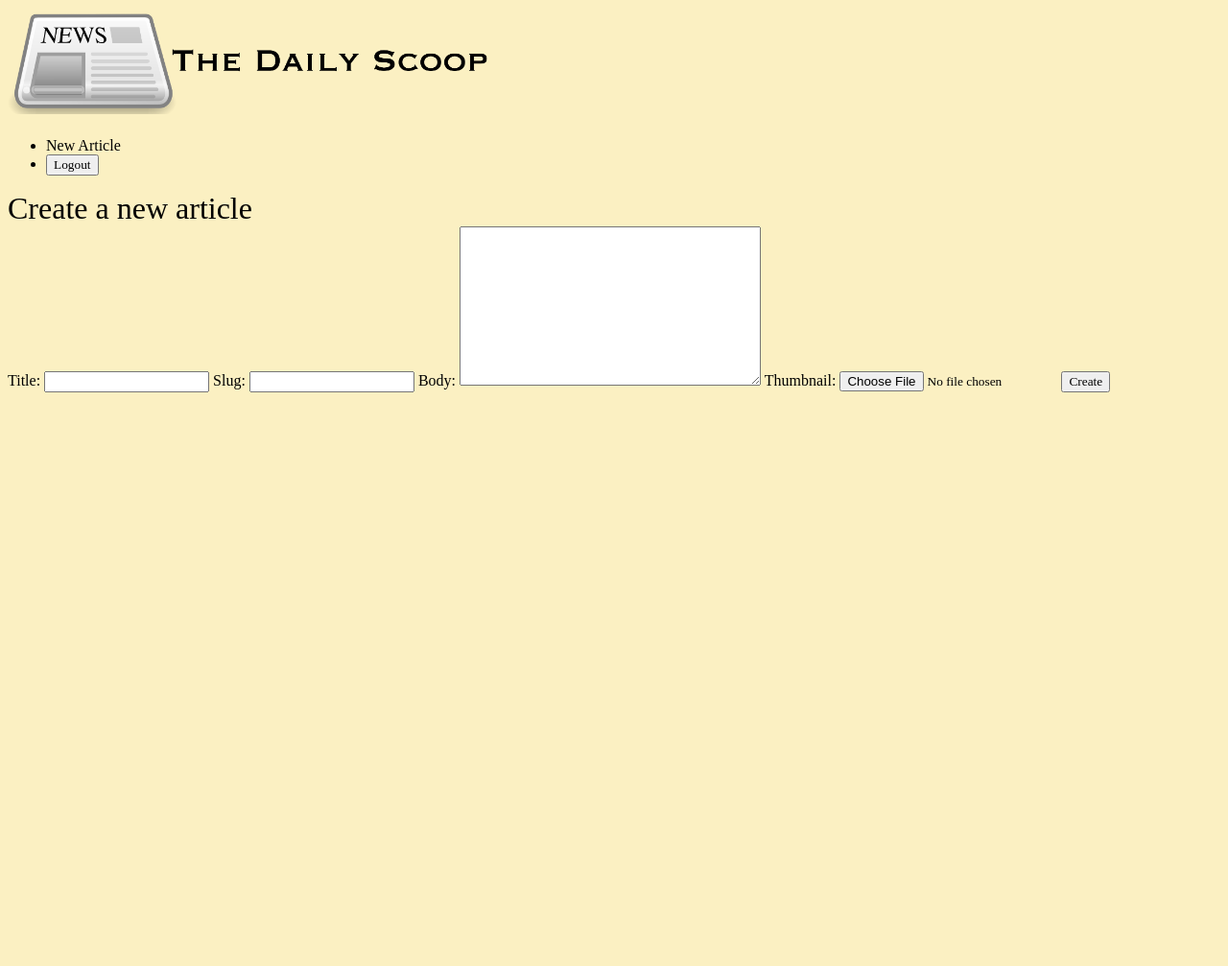
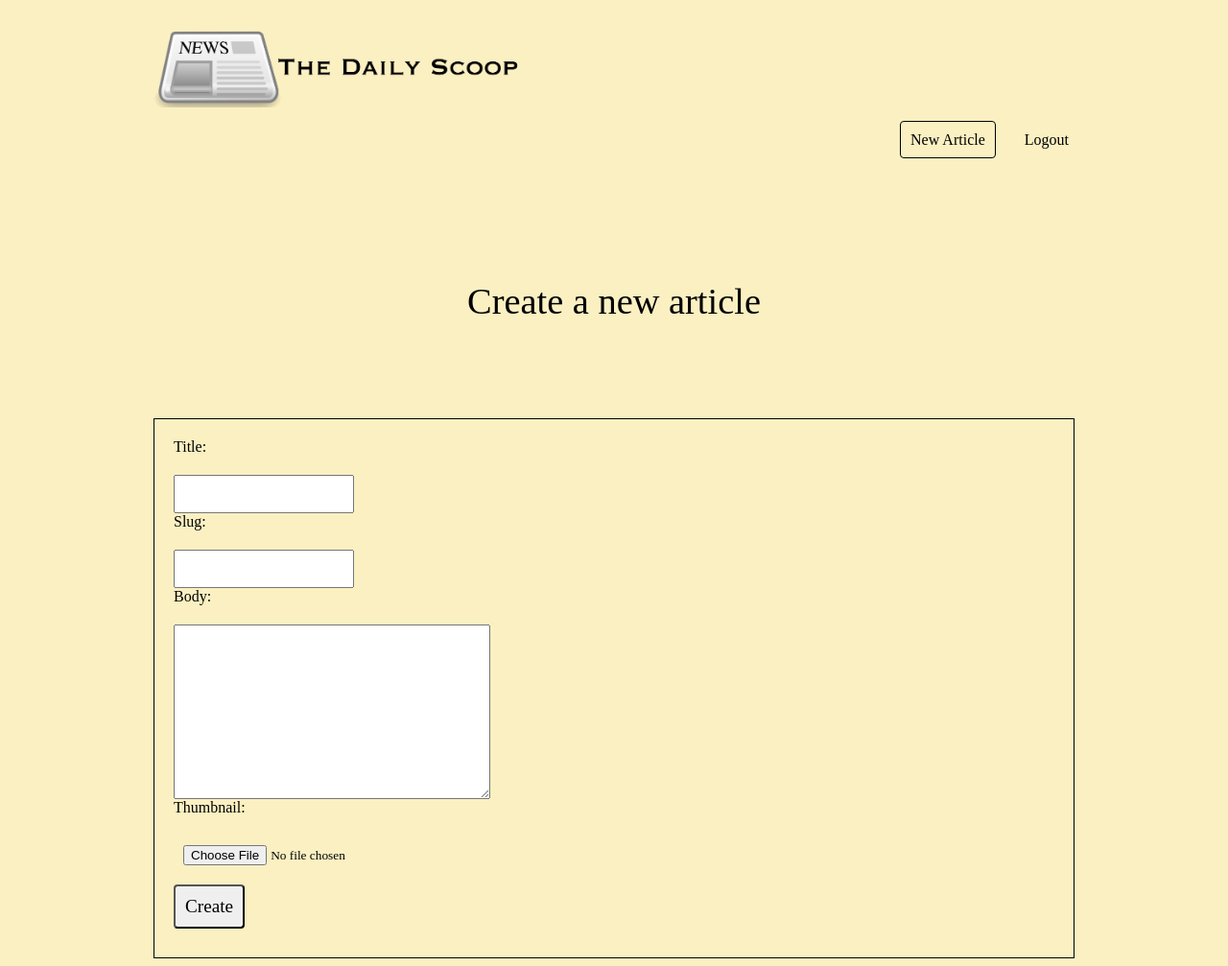
Before and after one commit to Abdul-Andha/blog-app, a Django app: page /articles/create in a window 1280 px wide. Shown: the whole page at 96% size. Before the commit the page ends 409 px from the top, so only its background shows below. Run offline with Django 4.2, Linux system fonts and the light colour scheme; a user stored in the database is signed in.

Commit message:
Update style.css

```diff
--- a/assets/style.css
+++ b/assets/style.css
@@ -17,3 +17,122 @@ a, a:hover, a:visited{
   color: rgb(0, 0, 0);
   text-decoration: none;
 }
+
+.wrapper {
+  max-width: 960px;
+  margin: 0 auto;
+}
+
+div.wrapper h1 {
+  text-align: center;
+  margin: 100px auto;
+  font-size: 2.4em;
+}
+
+header {
+  display: grid;
+  grid-template-column: 1fr 1fr;
+  padding: 20px 0;
+}
+
+nav {
+  justify-self: end;
+}
+
+nav li {
+  display: inline-block;
+  margin-left: 20px
+}
+
+nav button{
+  background: none;
+  cursor: pointer;
+  font-size: 1em;
+  border: 0px
+}
+
+.articles {
+  display: grid;
+  grid-template-columns: 1fr 1fr 1fr;
+  grid-gap: 30px;
+}
+
+.article {
+  padding: 10px;
+  border: 1px solid;
+  position: relative;
+  padding-bottom: 40px;
+}
+
+.article h2 {
+  font-size: -webkit-xxx-large1.2em
+}
+
+.article .author {
+  padding: 10px;
+  position: absolute;
+  right: 0;
+  bottom: 0;
+  margin: 0;
+
+}
+
+.article-detail .article {
+  padding: 0
+}
+
+.article-detail .article img {
+  max-width: 100%
+}
+
+.article-detail .article h2 {
+  text-align: center;
+  margin: 20px auto;
+  font-size: 2em;
+}
+
+.article-detail .article p {
+  text-align: center;
+}
+
+.site-form {
+  margin-top: 60px;
+  border: 1px solid;
+  padding: 20px;
+}
+
+.site-form input, .site-form textarea {
+  display:block;
+  margin: 20px 0 0 0;
+  padding: 10px;
+}
+
+a.highlight {
+  border: 1px solid;
+  padding: 10px;
+  border-radius: 4px;
+}
+
+.helptext, .helptext ul {
+  margin: 0 auto 20px;
+  font-size: 0.9em;
+  display: block;
+}
+
+.errorlist li {
+  padding: 10px;
+  list-style-type: none;
+  border: 1px solid #ff5722;
+  color: #ff5722;
+}
+
+.errorlist {
+  padding: 0;
+}
+
+.site-form input[type="submit"] {
+  border: 1 px solid;
+  font-size: 1.2em;
+  border-radius: 4px;
+  margin: 10px 0;
+}
```
